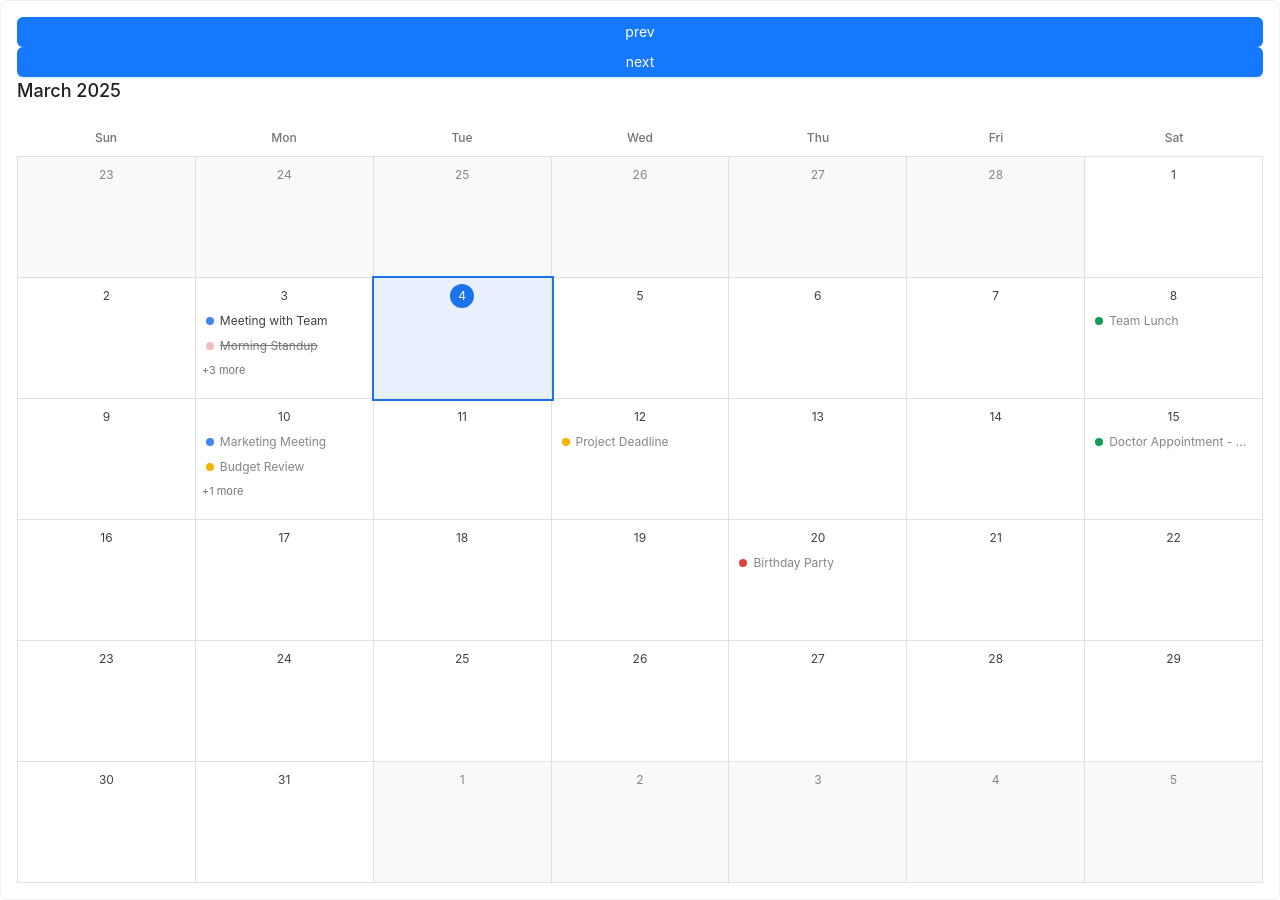
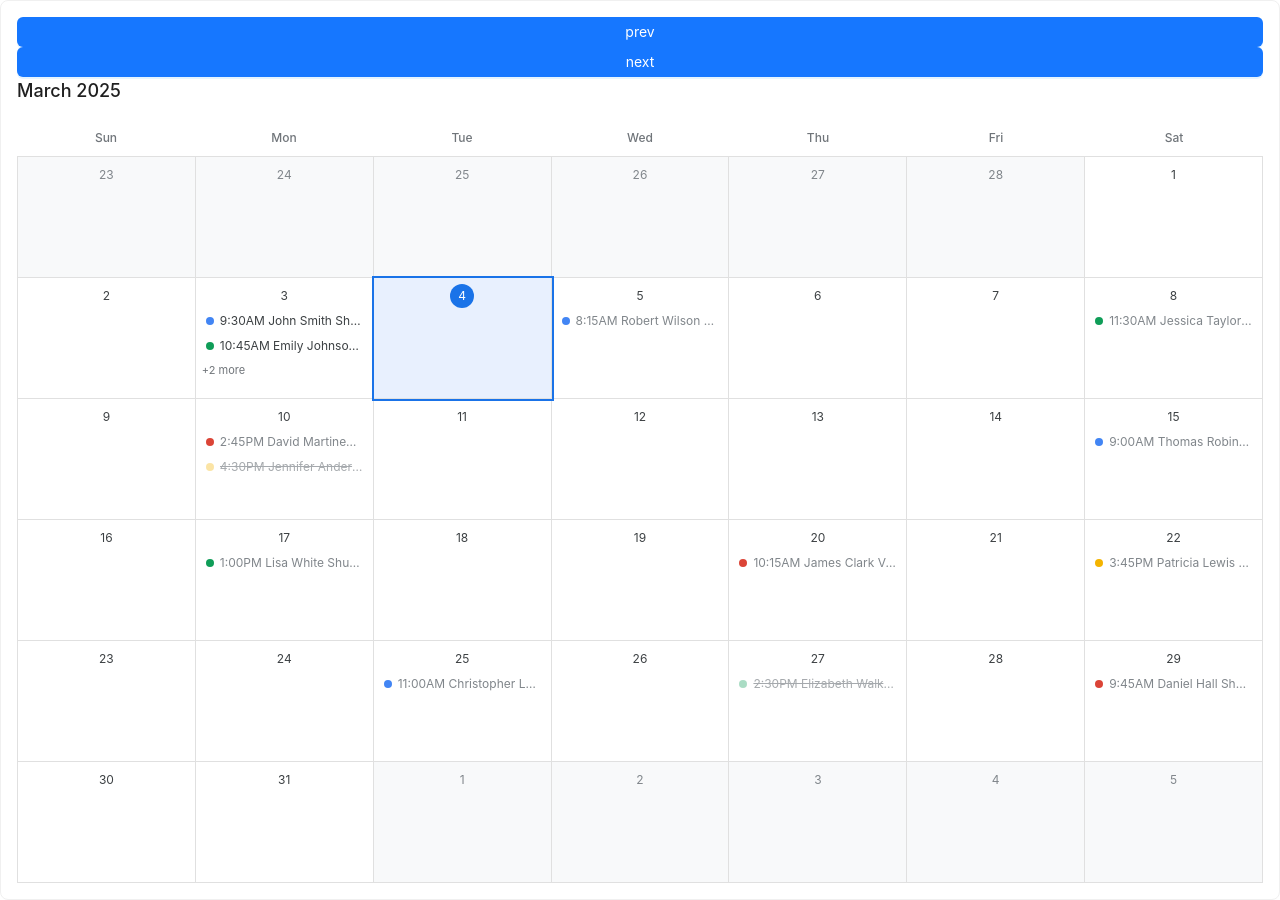
Before and after one commit to vinctustech/calendar-test, a React (Vite) app: page / in a window 1280 px wide. Built offline with nearby package versions, Linux system fonts and the light colour scheme.

Commit message:
new sample events

```diff
--- a/src/App.tsx
+++ b/src/App.tsx
@@ -9,91 +9,94 @@ function App() {
   // Sample data for demonstration with multiple events on the same days
   const sampleEvents = [
     {
-      id: 1,
-      title: 'Meeting with Team',
-      date: new Date(2025, 2, 3),
+      date: new Date(2025, 2, 3, 9, 30),
+      title: '9:30AM John Smith Shuttle Drop-off Alpha Store',
       color: '#4285F4',
-      completed: false,
+      cancelled: false,
     },
     {
-      id: 2,
-      title: 'Doctor Appointment - asdf zxcv qwer sdfg asdf zxcv sdfg qwet asdf',
-      date: new Date(2025, 2, 15),
+      date: new Date(2025, 2, 3, 10, 45),
+      title: '10:45AM Emily Johnson Shuttle Pickup Alpha Store',
       color: '#0F9D58',
-      completed: true,
+      cancelled: false,
     },
     {
-      id: 3,
-      title: 'Birthday Party',
-      date: new Date(2025, 2, 20),
+      date: new Date(2025, 2, 3, 13, 15),
+      title: '1:15PM Michael Brown Part Delivery Alpha Store',
       color: '#DB4437',
-      completed: false,
+      cancelled: false,
     },
     {
-      id: 4,
-      title: 'Project Deadline',
-      date: new Date(2025, 2, 12),
+      date: new Date(2025, 2, 3, 15, 0),
+      title: '3:00PM Sarah Davis Part Pickup Alpha Store',
       color: '#F4B400',
-      completed: false,
+      cancelled: false,
     },
     {
-      id: 5,
-      title: 'Team Lunch',
-      date: new Date(2025, 2, 8),
+      date: new Date(2025, 2, 5, 8, 15),
+      title: '8:15AM Robert Wilson Valet Pickup Alpha Store',
+      color: '#4285F4',
+      cancelled: false,
+    },
+    {
+      date: new Date(2025, 2, 8, 11, 30),
+      title: '11:30AM Jessica Taylor Valet Drop-off Alpha Store',
       color: '#0F9D58',
-      completed: true,
+      cancelled: false,
     },
-    // Adding multiple events on the same day
     {
-      id: 6,
-      title: 'Morning Standup',
-      date: new Date(2025, 2, 3),
+      date: new Date(2025, 2, 10, 14, 45),
+      title: '2:45PM David Martinez Task Alpha Store',
       color: '#DB4437',
-      completed: false,
+      cancelled: false,
+    },
+    {
+      date: new Date(2025, 2, 10, 16, 30),
+      title: '4:30PM Jennifer Anderson Shuttle Pickup Alpha Store',
+      color: '#F4B400',
       cancelled: true,
     },
     {
-      id: 7,
-      title: 'Client Call',
-      date: new Date(2025, 2, 3),
-      color: '#F4B400',
-      completed: false,
+      date: new Date(2025, 2, 15, 9, 0),
+      title: '9:00AM Thomas Robinson Part Delivery Alpha Store',
+      color: '#4285F4',
+      cancelled: false,
     },
     {
-      id: 8,
-      title: 'Review Designs',
-      date: new Date(2025, 2, 3),
-      color: '#4285F4',
-      completed: false,
+      date: new Date(2025, 2, 17, 13, 0),
+      title: '1:00PM Lisa White Shuttle Drop-off Alpha Store',
+      color: '#0F9D58',
+      cancelled: false,
     },
     {
-      id: 9,
-      title: 'Weekly Report Due',
-      date: new Date(2025, 2, 3),
-      color: '#0F9D58',
-      completed: false,
-    },
-    // Multiple events on another day
-    {
-      id: 10,
-      title: 'Marketing Meeting',
-      date: new Date(2025, 2, 10),
-      color: '#4285F4',
-      completed: false,
+      date: new Date(2025, 2, 20, 10, 15),
+      title: '10:15AM James Clark Valet Pickup Alpha Store',
+      color: '#DB4437',
+      cancelled: false,
     },
     {
-      id: 11,
-      title: 'Budget Review',
-      date: new Date(2025, 2, 10),
+      date: new Date(2025, 2, 22, 15, 45),
+      title: '3:45PM Patricia Lewis Task Alpha Store',
       color: '#F4B400',
-      completed: false,
+      cancelled: false,
     },
     {
-      id: 12,
-      title: 'Team Building',
-      date: new Date(2025, 2, 10),
+      date: new Date(2025, 2, 25, 11, 0),
+      title: '11:00AM Christopher Lee Part Pickup Alpha Store',
+      color: '#4285F4',
+      cancelled: false,
+    },
+    {
+      date: new Date(2025, 2, 27, 14, 30),
+      title: '2:30PM Elizabeth Walker Valet Drop-off Alpha Store',
+      color: '#0F9D58',
+      cancelled: true,
+    },
+    {
+      date: new Date(2025, 2, 29, 9, 45),
+      title: '9:45AM Daniel Hall Shuttle Pickup Alpha Store',
       color: '#DB4437',
-      completed: false,
+      cancelled: false,
     },
   ]
 
```
